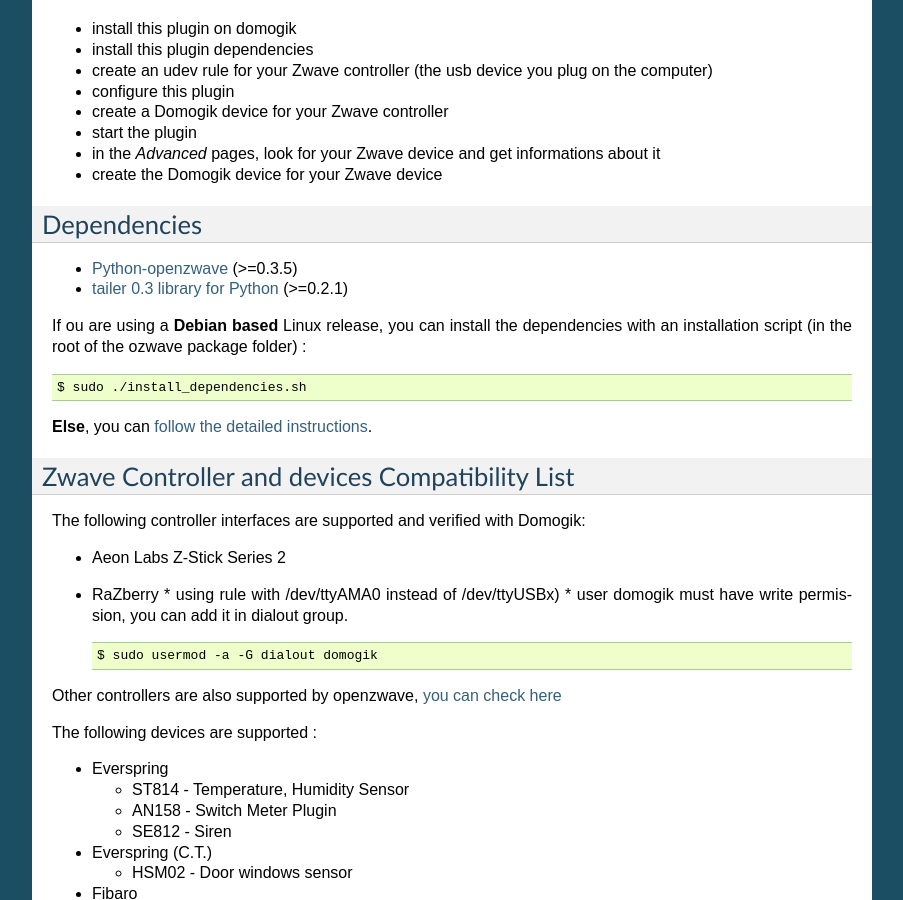
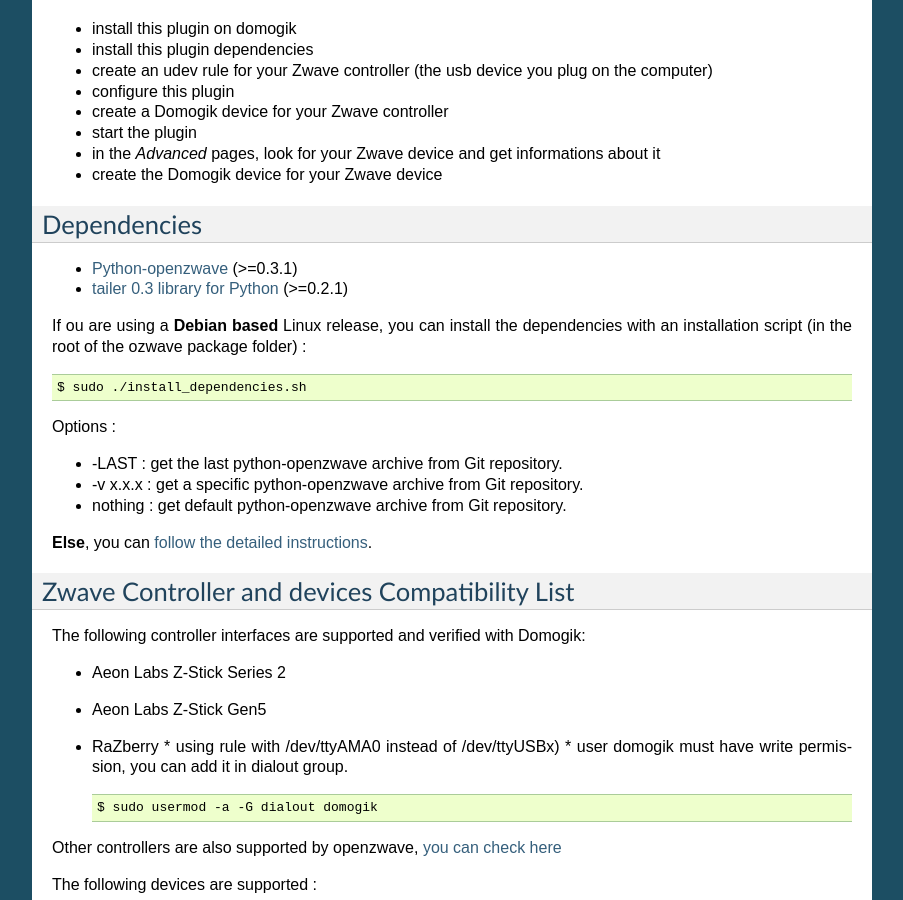
Before and after one commit to Nico0084/domogik-plugin-ozwave, a Sphinx documentation site: the page built from docs/ozwave.txt, in a window 1280 px wide and 900 px high, scrolled down 767 px. Shown: the whole window, without its empty margins (198-1101 px from the left). Built offline with Sphinx 7.4.7, drawn with Linux system fonts in a browser that asks for light colours.

Commit message:
Update install dependencies with auto upload python-openzwave lib"

```diff
--- a/docs/changelog.txt
+++ b/docs/changelog.txt
@@ -2,11 +2,12 @@
 Change log
 ==========
 
-0.5.1 : (22-06-2016)
+0.5.1 : (27-06-2016)
 --------------------
 * Compatibily library : OpenZwave >= 1.4.248, python_openzwave >= 0.3.0 (final)
 * You must compile and install python_openzwave
 - Change log :
+    - install_dependencies.sh get python-openzwave archive lib from GitHub repository
     - Hide zwave network key in admin openzwave options.
     - Fix possible iterator issue on values iteration.
     - Add user notification on failed controller command.
--- a/docs/ozwave.txt
+++ b/docs/ozwave.txt
@@ -54,12 +54,18 @@
 Dependencies
 ============
 
-* `Python-openzwave <https://github.com/OpenZWave/python-openzwave>`_ (>=0.3.5)
+* `Python-openzwave <https://github.com/OpenZWave/python-openzwave>`_ (>=0.3.1)
 * `tailer 0.3 library for Python <https://pypi.python.org/pypi/tailer>`_ (>=0.2.1)
 
 If ou are using a **Debian based** Linux release, you can install the dependencies with an installation script (in the root of the ozwave package folder) : ::
 
     $ sudo ./install_dependencies.sh
+
+Options :
+
+* -LAST : get the last python-openzwave archive from Git repository.
+* -v x.x.x : get a specific python-openzwave archive from Git repository.
+* nothing : get default python-openzwave archive from Git repository.
 
 **Else**, you can :doc:`follow the detailed instructions <advanced/dependencies>`.
 
@@ -69,6 +75,7 @@
 The following controller interfaces are supported and verified with Domogik:
 
 * Aeon Labs Z-Stick Series 2
+* Aeon Labs Z-Stick Gen5
 * RaZberry
   * using rule with /dev/ttyAMA0 instead of /dev/ttyUSBx)
   * user domogik must have write permission, you can add it in dialout group. ::
```
Also changed, not shown: 2 other files.
